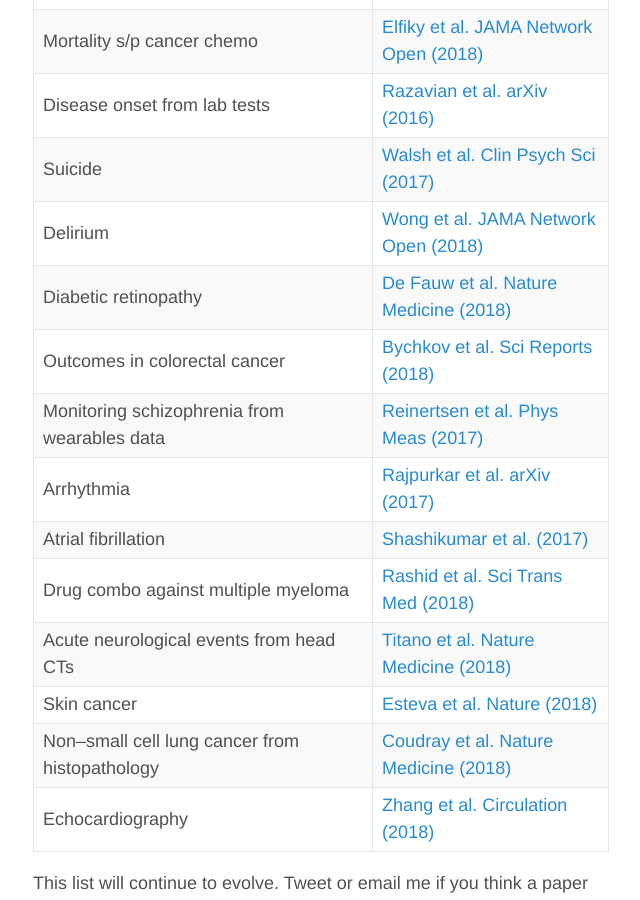
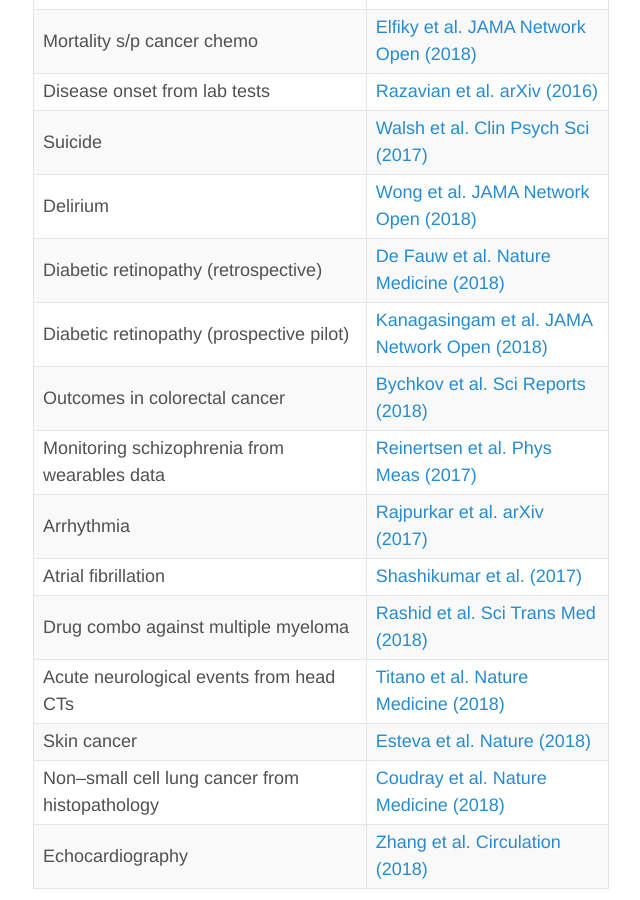
Before and after one commit to erikr/erikr.github.io, a Jekyll site: the page built from _posts/2018-08-03-AI-medicine-papers.md, in a window 1280 px wide and 900 px high, scrolled down 1239 px. Shown: the whole window, without its empty margins (319-959 px from the left). Built offline with Jekyll 4.4.1, drawn with Linux system fonts in a browser that asks for light colours; nearby versions of some CDN libraries; comment, search, counter and statistics services are not loaded.

Commit message:
added kanagasingam et al. 2018

```diff
--- a/_posts/2018-08-03-AI-medicine-papers.md
+++ b/_posts/2018-08-03-AI-medicine-papers.md
@@ -27,7 +27,8 @@
 | Disease onset from lab tests | [Razavian et al. arXiv (2016)](/papers/razavian.pdf) |
 | Suicide | [Walsh et al. Clin Psych Sci (2017)](/papers/walsh.pdf) |
 | Delirium | [Wong et al. JAMA Network Open (2018)](/papers/wong.pdf) |
-| Diabetic retinopathy | [De Fauw et al. Nature Medicine (2018)](/papers/defauw.pdf) |
+| Diabetic retinopathy (retrospective) | [De Fauw et al. Nature Medicine (2018)](/papers/defauw.pdf) |
+| Diabetic retinopathy (prospective pilot) | [Kanagasingam et al. JAMA Network Open (2018)](/papers/kanagasingam.pdf) |
 | Outcomes in colorectal cancer | [Bychkov et al. Sci Reports (2018)](/papers/bychkov.pdf) |
 | Monitoring schizophrenia from wearables data | [Reinertsen et al. Phys Meas (2017)](/papers/reinertsen.pdf) |
 | Arrhythmia | [Rajpurkar et al. arXiv (2017)](/papers/rajpurkar.pdf) |
```
Also changed, not shown: 1 other file.
